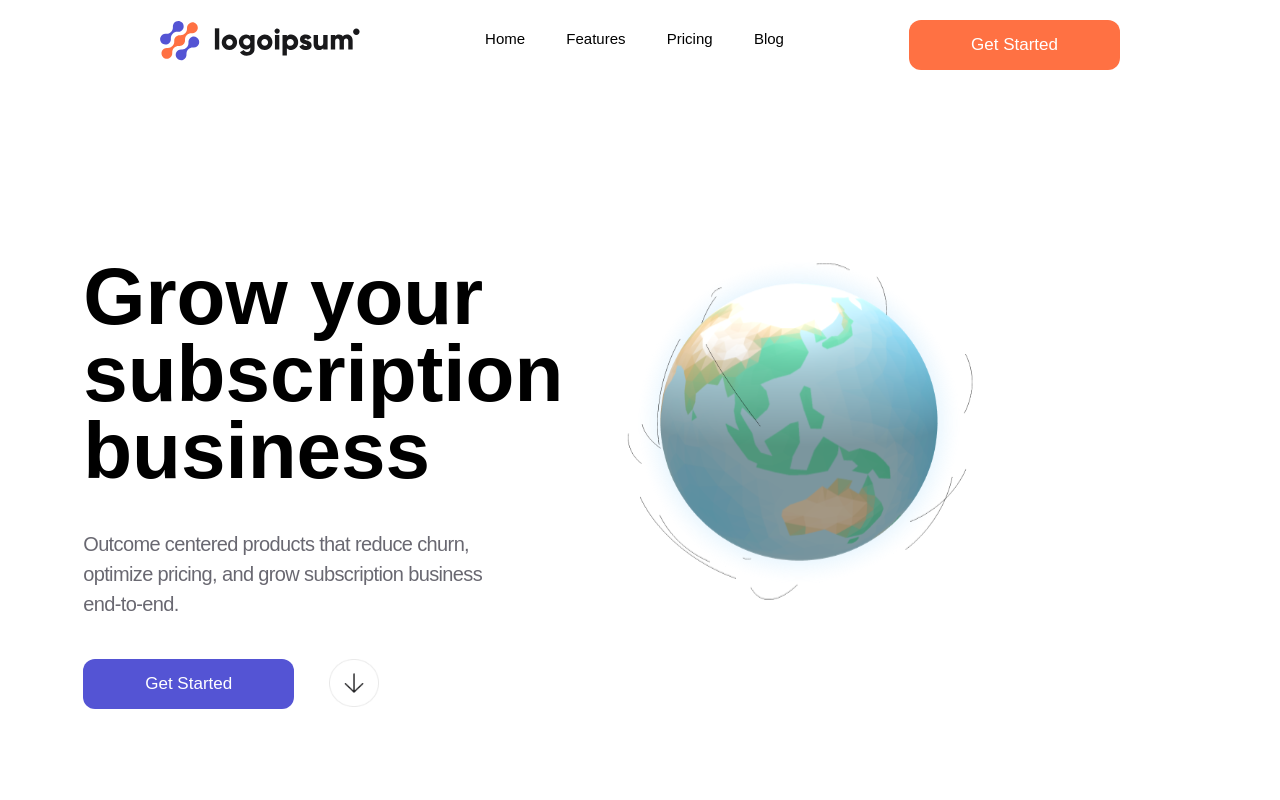
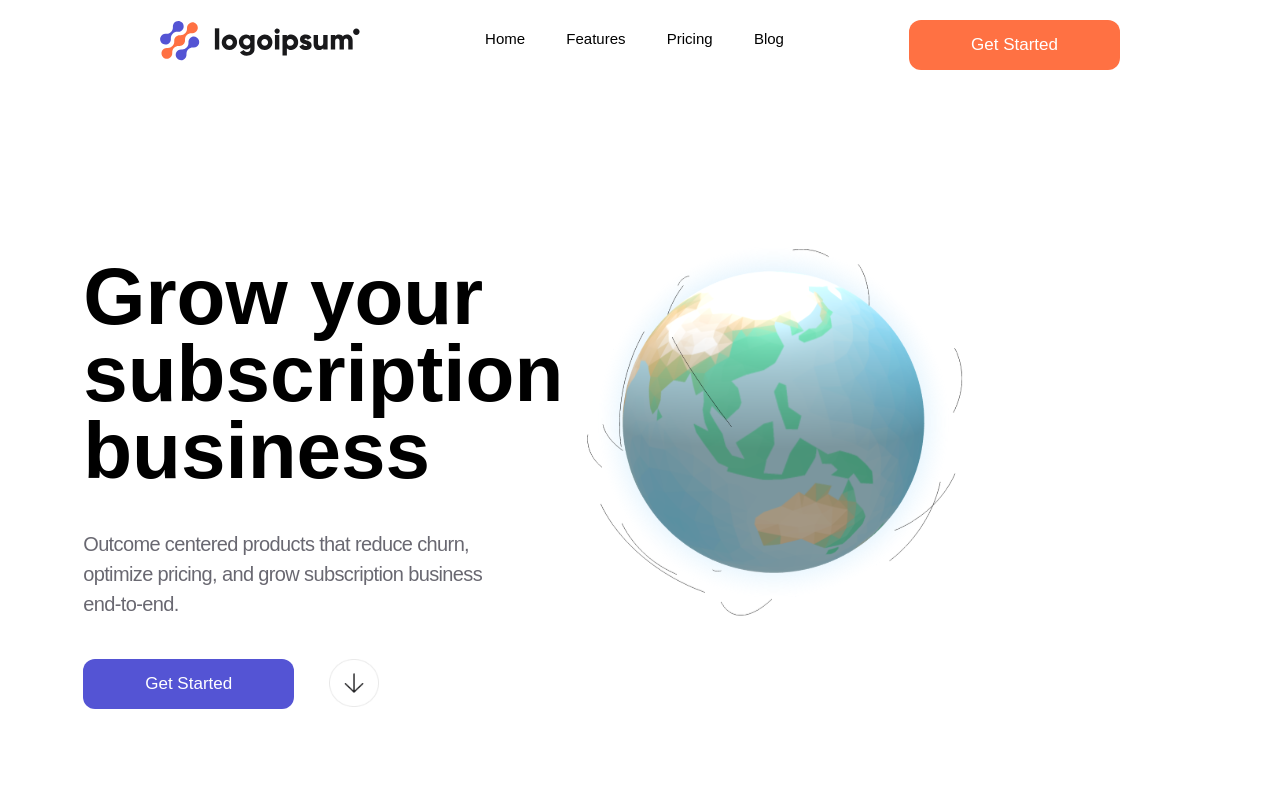
Before and after one commit to sefeoluwa/globe-landing-page, a React (Vite) app: page / in a window 1280 px wide. Shown: the top 800 px of the page. Built offline with nearby package versions, Linux system fonts and the light colour scheme; some icons are missing; a web font is replaced by a local one.

Commit message:
width for paragragh text

```diff
--- a/src/components/Hero.jsx
+++ b/src/components/Hero.jsx
@@ -21,7 +21,7 @@ function Hero() {
         </div>
 
       </div>
-      <div className="light-earth  w-[70vw] overflow-hidden">
+      <div className="light-earth  w-[70vw] overflow-hidden ml-[-4vw]">
       <img src={earth_light} alt="" className='w-[70vw] h-[70vh] mt-[-12vh]'/>
       </div>
 
```
